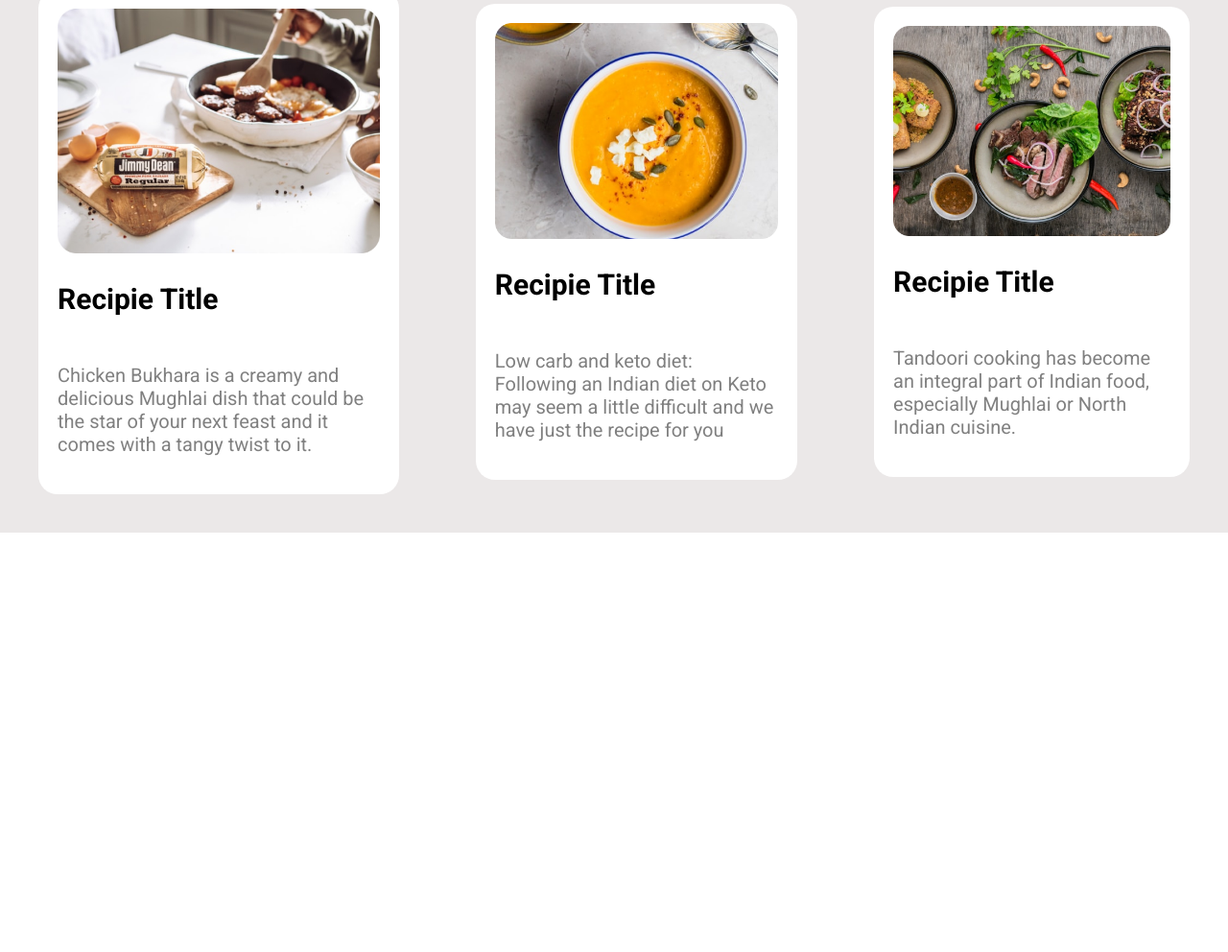
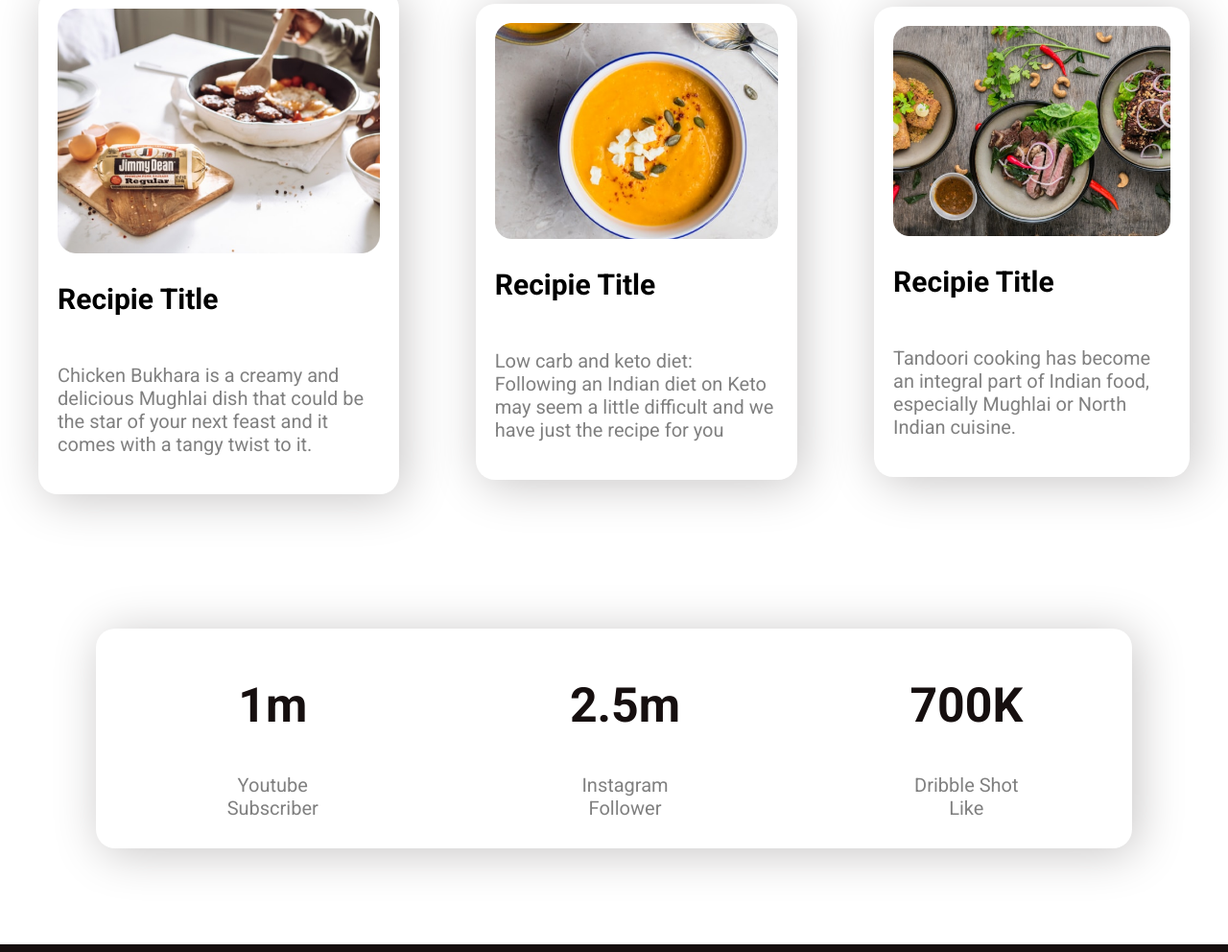
Before and after one commit to Sadman2539/food-network, a plain HTML site: page index.html in a window 1280 px wide. Shown: the part 1808-2800 px from the top of the page at 96% size. Before the commit the page ends 2363 px from the top, so only its background shows below. Drawn offline with Linux system fonts and the light colour scheme.

Commit message:
user section and footer added

```diff
--- a/index.html
+++ b/index.html
@@ -73,7 +73,30 @@
             </div>
     </section>
 
+    <section id="users-section">
+        <div>
+            <h1>1m</h1>
+            <p>Youtube Subscriber</p>
+        </div>
+        <div>
+            <h1>2.5m</h1>
+            <p>Instagram Follower</p>
+        </div>
+        <div>
+            <h1>700K</h1>
+            <p>Dribble Shot Like</p>
+        </div>
+    </section>
 
+    <footer>
+        <div class="footer-text">
+            <h2> <span class="color-text">FOOD</span> NETWORK</h2>
+            <p>Eat healthy to live healthy. Live healthy to live happy.</p>
+        </div>
+        <div class="social-medias">
+
+        </div>
+    </footer>
 
 </body>
 
--- a/style.css
+++ b/style.css
@@ -10,7 +10,7 @@ h1{
 }
 h2{
     font-size: 40px;
-    color: gray;
+    color: rgb(99, 97, 97);
 }
 h3{
     font-size: 30px;
@@ -20,7 +20,7 @@ p{
     color: gray;
 }
 .color-text{
-    color: rgb(87, 114, 194);
+    color: rgb(236,146,146);
 }
 .top-section{
     display: flex;
@@ -55,16 +55,14 @@ p{
     background-image: url(images/about-me-bg.png);
     background-repeat: no-repeat;
 }
-#recipie-section{
-    background-color: rgb(235, 232, 232);
-}
+
 #recipie-text{
     text-align: center;
     padding-left: 20%;
     padding-right: 20%;
 
 }
-#recipie-area{
+#recipie-area, #users-section{
 
     display: flex;
     justify-content: center;
@@ -79,9 +77,31 @@ p{
     margin: 40px;
     padding: 20px;
     background-color: white;
+    box-shadow: 5px 5px 50px  rgb(199, 197, 197);
 }
 
 
 .recipie-item img{
     width: 100%;
 }
+
+#users-section{
+    box-shadow: 5px 5px 50px  rgb(199, 197, 197);
+    border-radius: 20px;
+    margin: 100px;
+}
+
+#users-section div{
+    padding: 10px 100px ;
+    text-align: center;
+}
+
+#users-section div h1{
+    color: rgb(22, 15, 15);
+}
+footer{
+    color: rgb(22, 15, 15);
+    text-align: center;
+    background-color:  rgb(22, 15, 15);
+    padding: 20px 0;
+}
```
